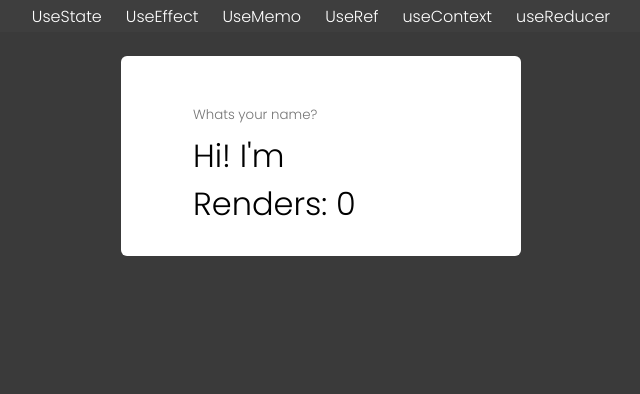
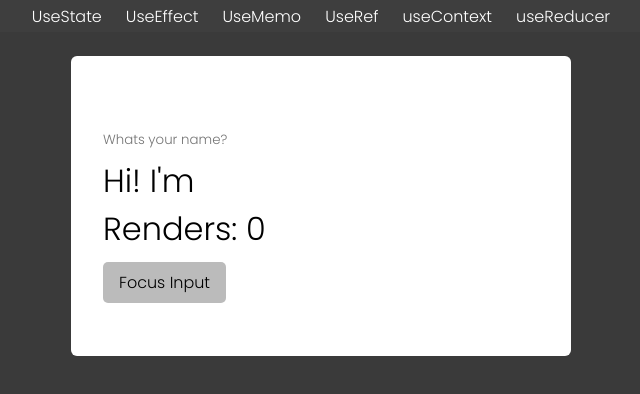
Before and after one commit to Frankdias92/Learning-React, a React (Vite) app in the folder Learing-React-Hooks/: page /useref in a window 1280 px wide. Shown: the top 394 px of the page, without its empty margins (319-959 px from the left). Built offline with nearby package versions, Linux system fonts and the light colour scheme.

Commit message:
acessing focus method with useRef

```diff
--- a/Learing-React-Hooks/src/global.css
+++ b/Learing-React-Hooks/src/global.css
@@ -19,15 +19,16 @@
 
 .layout {
   display: flex;
-  justify-content: center;
+  justify-content: left;
   align-items: center;
   margin: 1.5rem auto;
+  padding: 1.5rem 2rem;
   font-size: 2rem;
   font-weight: 700;
 
   background-color: #fff ;
 
-  min-width: 400px;
-  min-height: 200px;
+  min-width: 500px;
+  min-height: 300px;
   border-radius: 6px;
 }
--- a/Learing-React-Hooks/src/pages/UseRef.tsx
+++ b/Learing-React-Hooks/src/pages/UseRef.tsx
@@ -8,15 +8,27 @@ export function UseRef() {
     renders.current = renders.current + 1
   })
 
+  const inputRef = useRef<HTMLInputElement>(null)
+
+  const focusInput = () => {
+    if (inputRef.current) {
+      inputRef.current.focus()
+    }
+  }
+
   return (
     <div className="useRef">
       <input
         type="text"
+        ref={inputRef}
+        value={name}
         onChange={(e) => setName(e.target.value)}
         placeholder="Whats your name?"
       />
       <p>Hi! I'm {name}</p>
       <p>Renders: {renders.current}</p>
+
+      <button onClick={focusInput}>Focus Input</button>
     </div>
   )
 }
```
